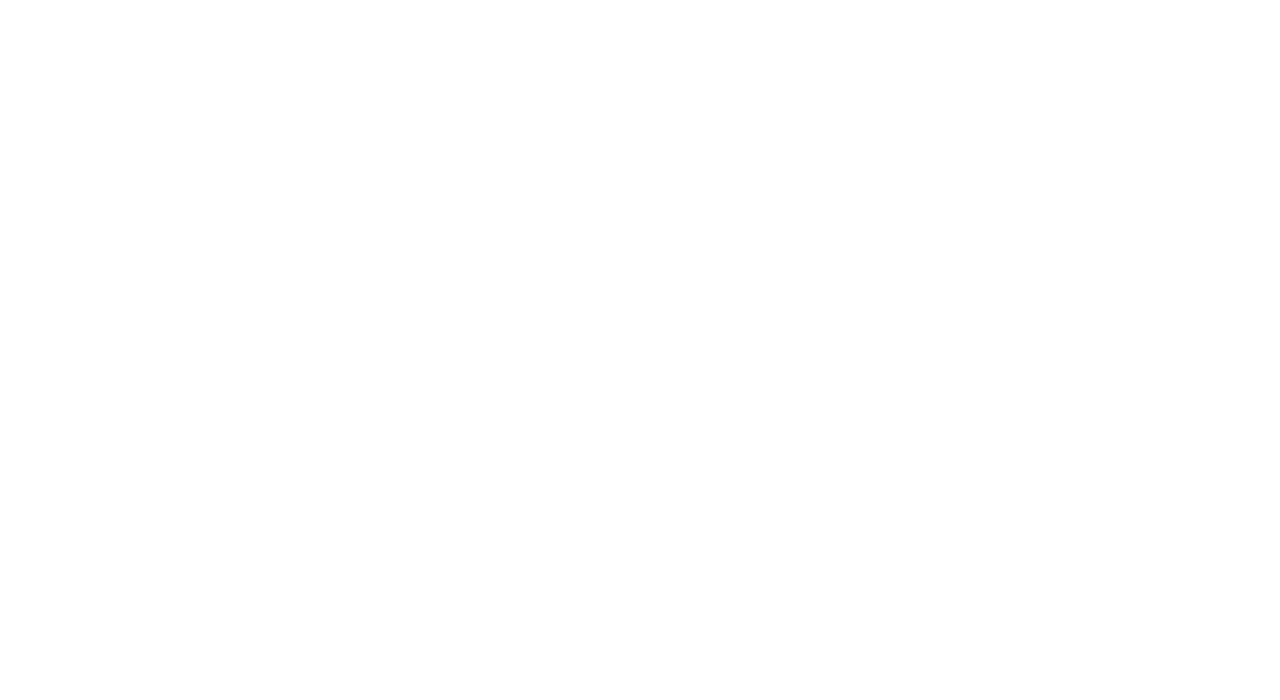
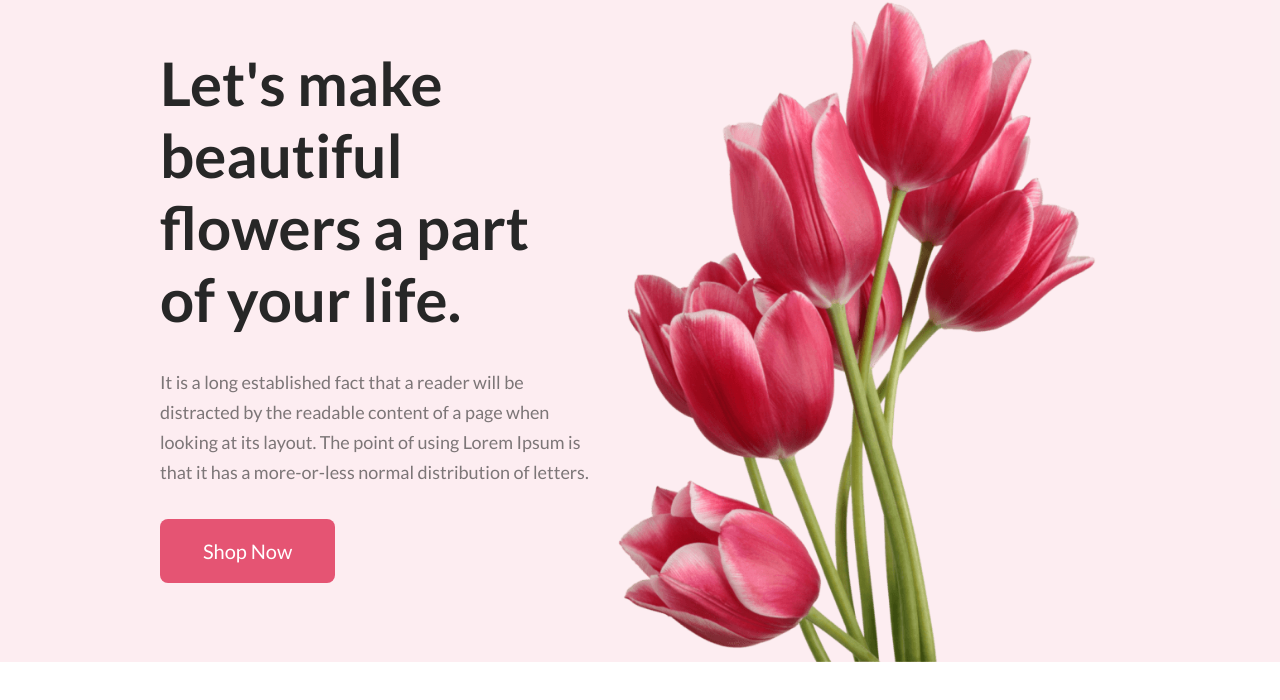
Before and after one commit to ibrahimafraz/flower-shop, a plain HTML site: page index.html in a window 1280 px wide. Drawn offline with Linux system fonts and the light colour scheme.

Commit message:
header section complete

```diff
--- a/index.html
+++ b/index.html
@@ -4,10 +4,20 @@
     <meta charset="UTF-8">
     <meta name="viewport" content="width=device-width, initial-scale=1.0">
     <title>flower shop &#127800;</title>
+    <link rel="stylesheet" href="styles/style.css">
 </head>
 <body>
     <header>
-
+        <div class="container banner">
+            <div class="text-section">
+              <h1>Let's make beautiful flowers a part of your life.</h1>
+              <p >It is a long established fact that a reader will be distracted by the readable content of a page when looking at its layout. The point of using Lorem Ipsum is that it has a more-or-less normal distribution of letters.</p>
+              <button class="def-button">Shop Now</button>
+            </div>
+            <div class="img-section">
+                <img src="images/pngwing 10.png" alt="">
+            </div>
+        </div>
     </header>
 </body>
 </html>
--- a/styles/style.css
+++ b/styles/style.css
@@ -0,0 +1,53 @@
+@import url('https://fonts.googleapis.com/css2?family=Lato:ital,wght@0,100;0,300;0,400;0,700;0,900;1,100;1,300;1,400;1,700;1,900&display=swap');
+*{
+    padding: 0;
+    margin: 0;
+    font-family: 'Lato', sans-serif;
+}
+header{
+    background: rgba(229, 84, 115, 0.10);
+}
+.container{
+    width: 75%;
+    max-width: 1440px;
+    margin: 0 auto;
+}
+.banner{
+    display:flex;
+    align-items: center;
+    justify-content: space-between;
+}
+.banner h1{
+    color: #272727;
+font-size: 60px;
+font-weight: 700;
+}
+p{
+    color: rgba(39, 39, 39, 0.60);
+font-family: Lato;
+font-size: 18px;
+font-weight: 400;
+line-height: 30px; /* 166.667% */
+}
+button{
+    border-radius: 8px;
+background: #E55473;
+border: 0px;
+padding: 20px 43px;
+color: #FFF;
+font-size: 20px;
+font-weight: 500;
+cursor: pointer;
+
+}
+button:hover{
+    background: #d20b36;
+}
+.banner .text-section *{
+    margin-bottom: 32px;
+    max-width: 525px;
+}
+.banner .img-section img {
+    width: 100%;
+    vertical-align: middle;
+}
```
